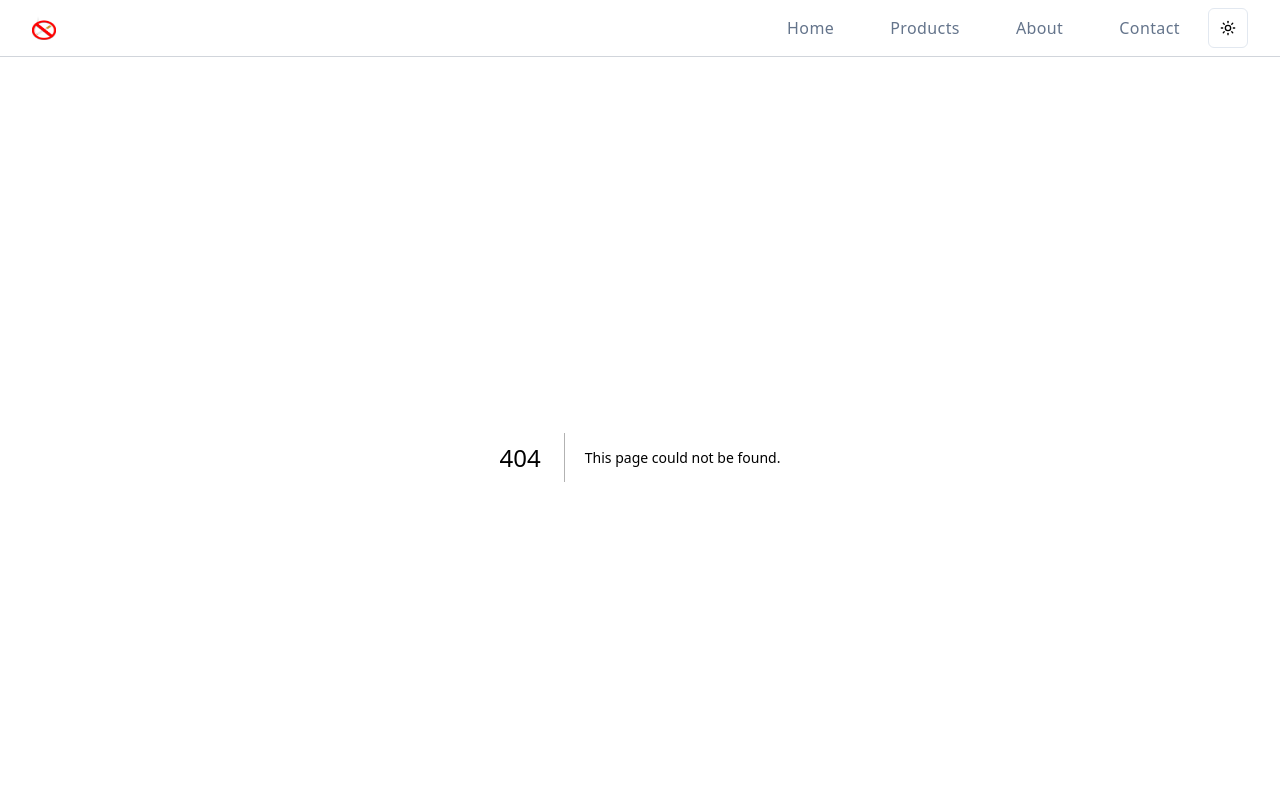
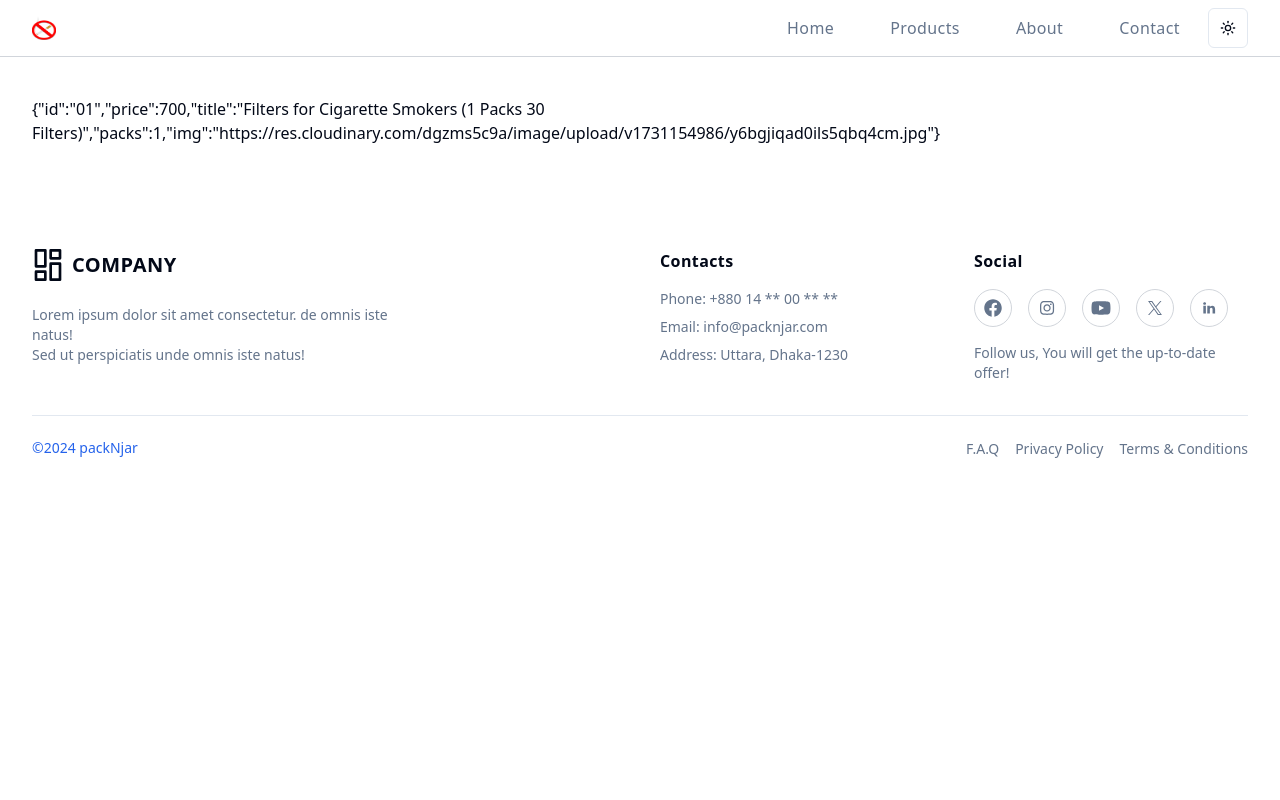
Before and after one commit to minhajul-im/REST-API, a Next.js app: page /products/01 in a window 1280 px wide. Before the commit this address had no page. Shown: the top 800 px of the page. Built offline with nearby package versions, Linux system fonts and the light colour scheme.

Commit message:
single product page some jod has done, like metadata static params

```diff
--- /dev/null
+++ b/src/app/products/[slug]/page.tsx
@@ -0,0 +1,37 @@
+import type { Metadata } from "next";
+import { notFound } from "next/navigation";
+import { products, ProductType } from "@/constant/products";
+import { ScreenSingleProduct } from "@/pages/feature-single-product/screen-single-product";
+
+type Props = {
+  params: Promise<{ slug: string }>;
+};
+
+export async function generateMetadata({ params }: Props): Promise<Metadata> {
+  const slug = (await params).slug;
+  const product = products.find((item: ProductType) => item.id === slug);
+
+  return {
+    title: product?.title,
+    description: ``,
+    // openGraph: {
+    //   images: ['/some-specific-page-image.jpg', ...previousImages],
+    // },
+  };
+}
+
+export async function generateStaticParams() {
+  return products.map((product: ProductType) => ({
+    slug: product.id,
+  }));
+}
+
+export default async function ProductPage({ params }: Props) {
+  const { slug } = await params;
+
+  const product = products.find((item: ProductType) => item.id === slug);
+
+  if (!product) return notFound();
+
+  return <ScreenSingleProduct product={product} />;
+}
--- a/src/app/products/page.tsx
+++ b/src/app/products/page.tsx
@@ -1,5 +1,5 @@
 import { Metadata } from "next";
-import { ScreenProductsPage } from "@/pages/feature-product/screen-product-page";
+import { ScreenProductsPage } from "@/pages/feature-products/screen-product-page";
 
 export const metadata: Metadata = {
   title: "Our All NicOut Products",
--- a/src/pages/feature-product/all-products-feature/all-products-feature.tsx
+++ b/src/pages/feature-products/all-products-feature/all-products-feature.tsx
@@ -1,4 +1,4 @@
-import { products, ProductType } from "../data";
+import { products, ProductType } from "@/constant/products";
 import { SingleProduct } from "./single-product/single-product";
 
 export const AllProductFeature = () => {
--- /dev/null
+++ b/src/pages/feature-single-product/screen-single-product.tsx
@@ -0,0 +1,9 @@
+import { ProductType } from "@/constant/products";
+
+export const ScreenSingleProduct = ({ product }: { product: ProductType }) => {
+  return (
+    <section className="layout-container my-10">
+      <p>{JSON.stringify(product)}</p>
+    </section>
+  );
+};
```
Also changed, not shown: src/constant/products.ts (renamed from src/pages/feature-product/data.ts), src/pages/feature-products/all-products-feature/single-product/single-product.tsx (renamed from src/pages/feature-product/all-products-feature/single-product/single-product.tsx), src/pages/feature-products/screen-product-page.tsx (renamed from src/pages/feature-product/screen-product-page.tsx).
